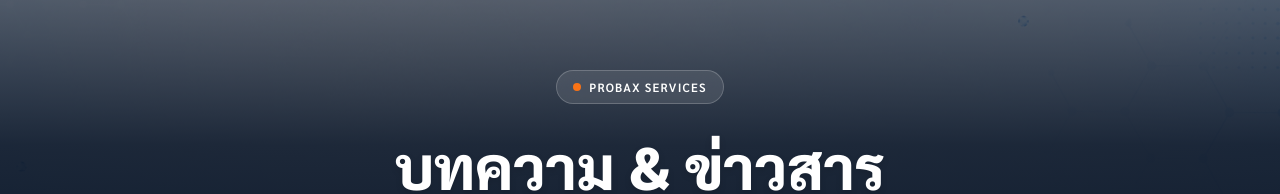
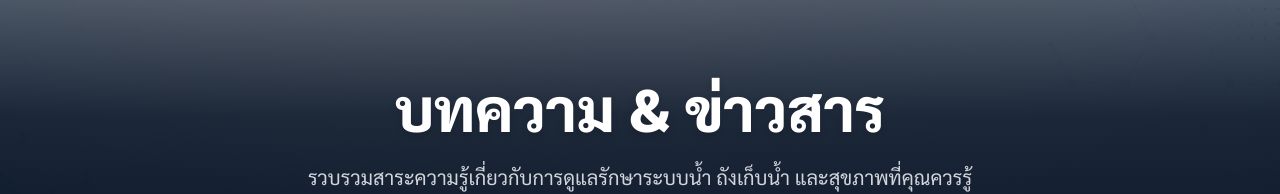
Before and after one commit to joozery/probaxx, a Next.js app: page /articles in a window 1280 px wide. Shown: the part 138-332 px from the top of the page. Built offline with nearby package versions, Linux system fonts and the light colour scheme; no server answers; the database is empty.

Commit message:
Remove 'Probax Services' badge from PageHero

```diff
--- a/src/components/PageHero.tsx
+++ b/src/components/PageHero.tsx
@@ -22,17 +22,6 @@
       </div>
 
       <div className="relative z-10 max-w-7xl mx-auto px-4 sm:px-6 lg:px-8 text-center">
-        {/* Decorative badge */}
-        <div className="inline-flex items-center gap-2 px-4 py-2 rounded-full bg-white/10 border border-white/20 backdrop-blur-md mb-6">
-          <span className="relative flex h-2 w-2">
-            <span className="animate-ping absolute inline-flex h-full w-full rounded-full bg-[#f97316] opacity-75"></span>
-            <span className="relative inline-flex rounded-full h-2 w-2 bg-[#f97316]"></span>
-          </span>
-          <span className="text-white text-xs font-semibold tracking-widest uppercase">
-            Probax Services
-          </span>
-        </div>
-
         <h1 className="text-4xl md:text-5xl lg:text-6xl font-extrabold text-white leading-tight mb-4 drop-shadow-md">
           {title}
         </h1>
```
